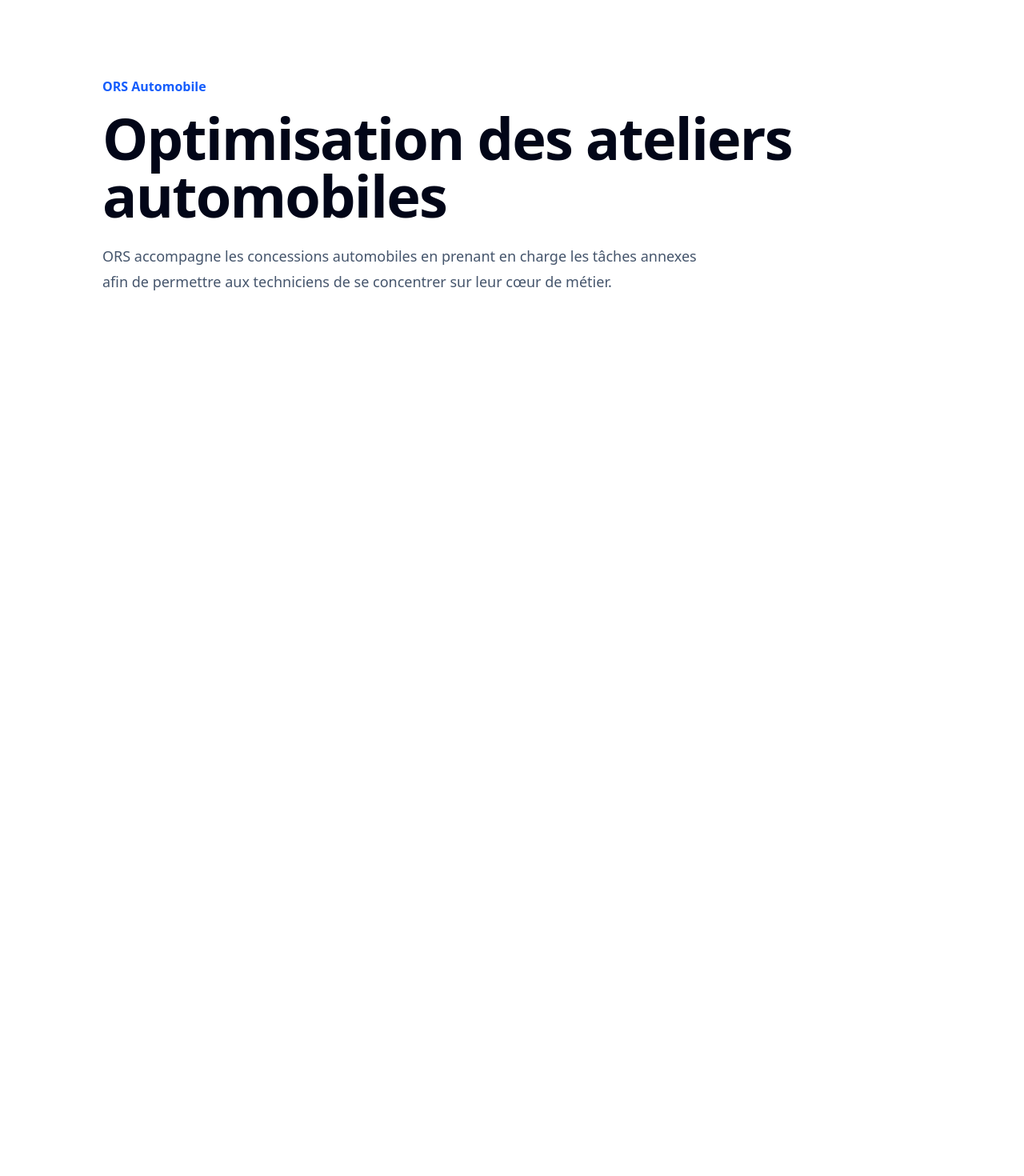
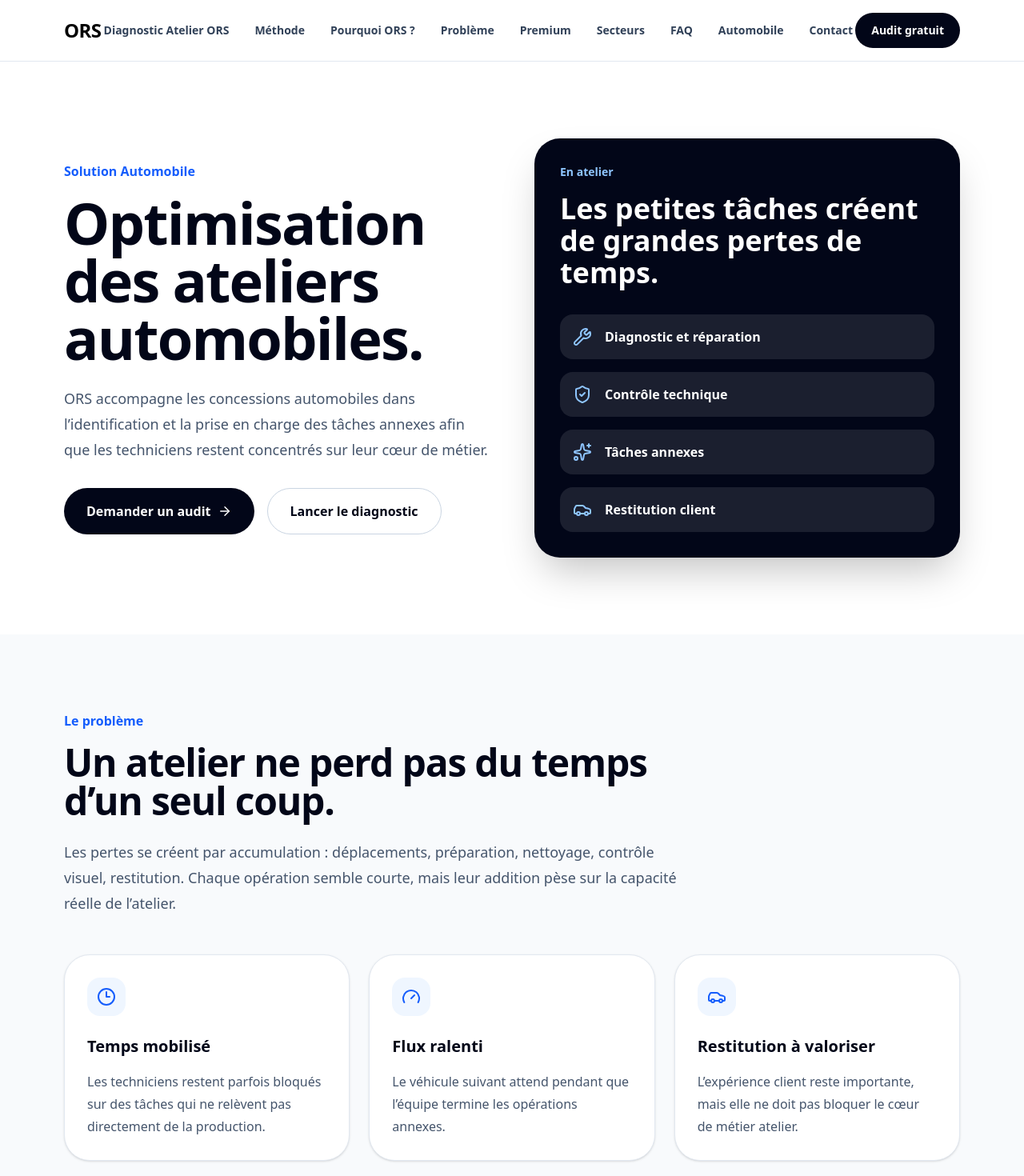
Before and after one commit to vekuAa/ors-solution, a Next.js app: page /automobile in a window 1280 px wide. Shown: the top 1470 px of the page at 80% size. Before the commit the page ends 800 px from the top, so only its background shows below. Built offline with nearby package versions, Linux system fonts and the light colour scheme.

Commit message:
Initial ORS website

```diff
--- a/app/automobile/page.tsx
+++ b/app/automobile/page.tsx
@@ -1,19 +1,155 @@
+import Navbar from "@/components/Navbar";
+import Footer from "@/components/Footer";
+import RoiCalculator from "@/components/RoiCalculator";
+import MethodSection from "@/components/MethodSection";
+import ContactSection from "@/components/ContactSection";
+import {
+  ArrowRight,
+  Car,
+  Clock3,
+  Gauge,
+  ShieldCheck,
+  Sparkles,
+  Wrench,
+} from "lucide-react";
+
 export default function AutomobilePage() {
   return (
-    <main className="min-h-screen bg-white px-6 py-24 text-slate-950 lg:px-20">
-      <section className="mx-auto max-w-5xl">
-        <p className="font-bold text-blue-600">ORS Automobile</p>
+    <>
+      <Navbar />
 
-        <h1 className="mt-4 text-5xl font-black tracking-tight md:text-7xl">
-          Optimisation des ateliers automobiles
-        </h1>
+      <main className="bg-white text-slate-950">
+        <section className="px-6 py-24 lg:px-20">
+          <div className="mx-auto grid max-w-7xl items-center gap-14 lg:grid-cols-2">
+            <div>
+              <p className="font-bold text-blue-600">Solution Automobile</p>
 
-        <p className="mt-6 max-w-3xl text-lg leading-8 text-slate-600">
-          ORS accompagne les concessions automobiles en prenant en charge les
-          tâches annexes afin de permettre aux techniciens de se concentrer sur
-          leur cœur de métier.
-        </p>
-      </section>
-    </main>
+              <h1 className="mt-4 text-5xl font-black tracking-tight md:text-7xl">
+                Optimisation des ateliers automobiles.
+              </h1>
+
+              <p className="mt-6 max-w-2xl text-lg leading-8 text-slate-600">
+                ORS accompagne les concessions automobiles dans l’identification
+                et la prise en charge des tâches annexes afin que les techniciens
+                restent concentrés sur leur cœur de métier.
+              </p>
+
+              <div className="mt-8 flex flex-col gap-4 sm:flex-row">
+                <a
+                  href="#contact"
+                  className="inline-flex items-center justify-center gap-2 rounded-full bg-slate-950 px-7 py-4 font-black text-white"
+                >
+                  Demander un audit
+                  <ArrowRight size={18} />
+                </a>
+
+                <a
+                  href="#diagnostic"
+                  className="rounded-full border border-slate-300 px-7 py-4 text-center font-black"
+                >
+                  Lancer le diagnostic
+                </a>
+              </div>
+            </div>
+
+            <div className="rounded-[2rem] bg-slate-950 p-8 text-white shadow-2xl">
+              <p className="text-sm font-bold text-blue-300">En atelier</p>
+
+              <h2 className="mt-4 text-4xl font-black">
+                Les petites tâches créent de grandes pertes de temps.
+              </h2>
+
+              <div className="mt-8 grid gap-4">
+                <MiniLine icon={<Wrench />} text="Diagnostic et réparation" />
+                <MiniLine icon={<ShieldCheck />} text="Contrôle technique" />
+                <MiniLine icon={<Sparkles />} text="Tâches annexes" />
+                <MiniLine icon={<Car />} text="Restitution client" />
+              </div>
+            </div>
+          </div>
+        </section>
+
+        <section className="bg-slate-50 px-6 py-24 lg:px-20">
+          <div className="mx-auto max-w-7xl">
+            <div className="max-w-3xl">
+              <p className="font-bold text-blue-600">Le problème</p>
+
+              <h2 className="mt-4 text-4xl font-black tracking-tight md:text-5xl">
+                Un atelier ne perd pas du temps d’un seul coup.
+              </h2>
+
+              <p className="mt-6 text-lg leading-8 text-slate-600">
+                Les pertes se créent par accumulation : déplacements,
+                préparation, nettoyage, contrôle visuel, restitution. Chaque
+                opération semble courte, mais leur addition pèse sur la capacité
+                réelle de l’atelier.
+              </p>
+            </div>
+
+            <div className="mt-12 grid gap-6 md:grid-cols-3">
+              <Card
+                icon={<Clock3 />}
+                title="Temps mobilisé"
+                text="Les techniciens restent parfois bloqués sur des tâches qui ne relèvent pas directement de la production."
+              />
+
+              <Card
+                icon={<Gauge />}
+                title="Flux ralenti"
+                text="Le véhicule suivant attend pendant que l’équipe termine les opérations annexes."
+              />
+
+              <Card
+                icon={<Car />}
+                title="Restitution à valoriser"
+                text="L’expérience client reste importante, mais elle ne doit pas bloquer le cœur de métier atelier."
+              />
+            </div>
+          </div>
+        </section>
+
+        <MethodSection />
+        <RoiCalculator />
+        <ContactSection />
+      </main>
+
+      <Footer />
+    </>
   );
 }
+
+function MiniLine({
+  icon,
+  text,
+}: {
+  icon: React.ReactNode;
+  text: string;
+}) {
+  return (
+    <div className="flex items-center gap-4 rounded-2xl bg-white/10 p-4">
+      <div className="text-blue-300">{icon}</div>
+      <p className="font-bold">{text}</p>
+    </div>
+  );
+}
+
+function Card({
+  icon,
+  title,
+  text,
+}: {
+  icon: React.ReactNode;
+  title: string;
+  text: string;
+}) {
+  return (
+    <div className="rounded-[2rem] border border-slate-200 bg-white p-7 shadow-sm">
+      <div className="mb-6 inline-flex rounded-2xl bg-blue-50 p-3 text-blue-600">
+        {icon}
+      </div>
+
+      <h3 className="text-xl font-black">{title}</h3>
+      <p className="mt-4 leading-7 text-slate-600">{text}</p>
+    </div>
+  );
+}
--- /dev/null
+++ b/app/contact/ContactSection.tsx
@@ -0,0 +1,99 @@
+"use client";
+
+import { motion } from "framer-motion";
+import { ArrowRight, Mail, Phone, ShieldCheck } from "lucide-react";
+
+export default function ContactSection() {
+  return (
+    <section id="contact" className="bg-white px-6 py-24 lg:px-20">
+      <div className="mx-auto max-w-7xl">
+        <motion.div
+          initial={{ opacity: 0, y: 28 }}
+          whileInView={{ opacity: 1, y: 0 }}
+          viewport={{ once: true, margin: "-80px" }}
+          transition={{ duration: 0.55 }}
+          className="overflow-hidden rounded-[2.5rem] bg-slate-950 text-white shadow-2xl"
+        >
+          <div className="grid gap-10 p-8 md:p-12 lg:grid-cols-[1.2fr_0.8fr] lg:p-16">
+            <div>
+              <p className="font-bold text-blue-300">Audit ORS</p>
+
+              <h2 className="mt-4 text-4xl font-black tracking-tight md:text-6xl">
+                Parlons de votre organisation atelier.
+              </h2>
+
+              <p className="mt-6 max-w-2xl text-lg leading-8 text-slate-300">
+                ORS analyse votre fonctionnement, identifie les tâches annexes
+                qui ralentissent vos équipes et vous propose une organisation
+                adaptée à votre réalité terrain.
+              </p>
+
+              <div className="mt-8 flex flex-col gap-4 sm:flex-row">
+                <a
+                  href="mailto:contact@ors-solution.fr?subject=Demande d’audit ORS"
+                  className="inline-flex items-center justify-center gap-2 rounded-full bg-blue-600 px-7 py-4 font-black text-white transition hover:scale-105 hover:bg-blue-500"
+                >
+                  Demander un audit
+                  <ArrowRight size={18} />
+                </a>
+
+                <a
+                  href="mailto:contact@ors-solution.fr"
+                  className="inline-flex items-center justify-center gap-2 rounded-full border border-white/20 px-7 py-4 font-black text-white transition hover:bg-white/10"
+                >
+                  <Mail size={18} />
+                  contact@ors-solution.fr
+                </a>
+              </div>
+            </div>
+
+            <div className="rounded-[2rem] bg-white p-6 text-slate-950">
+              <div className="space-y-5">
+                <Info
+                  icon={<ShieldCheck size={22} />}
+                  title="Premier échange"
+                  text="Compréhension de votre atelier, de vos volumes et de vos contraintes."
+                />
+
+                <Info
+                  icon={<Phone size={22} />}
+                  title="Audit simple"
+                  text="Analyse des tâches annexes et estimation du temps mobilisé."
+                />
+
+                <Info
+                  icon={<ArrowRight size={22} />}
+                  title="Proposition adaptée"
+                  text="Mise en place possible d’une solution ORS selon vos besoins."
+                />
+              </div>
+            </div>
+          </div>
+        </motion.div>
+      </div>
+    </section>
+  );
+}
+
+function Info({
+  icon,
+  title,
+  text,
+}: {
+  icon: React.ReactNode;
+  title: string;
+  text: string;
+}) {
+  return (
+    <div className="flex gap-4 rounded-3xl bg-slate-50 p-5">
+      <div className="h-fit rounded-2xl bg-blue-50 p-3 text-blue-600">
+        {icon}
+      </div>
+
+      <div>
+        <p className="font-black">{title}</p>
+        <p className="mt-2 leading-7 text-slate-600">{text}</p>
+      </div>
+    </div>
+  );
+}
--- a/components/Navbar.tsx
+++ b/components/Navbar.tsx
@@ -13,6 +13,7 @@ const links = [
   { label: "Premium", href: "#premium" },
   { label: "Secteurs", href: "#secteurs" },
   { label: "FAQ", href: "#faq" },
+  { label: "Automobile", href: "/automobile" },
   { label: "Contact", href: "#contact" },
 ];
 
@@ -27,11 +28,17 @@ export default function Navbar() {
         </Link>
 
         <nav className="hidden items-center gap-8 text-sm font-bold text-slate-700 md:flex">
-          {links.map((link) => (
-            <a key={link.href} href={link.href} className="hover:text-blue-600">
-              {link.label}
-            </a>
-          ))}
+{links.map((link) =>
+  link.href.startsWith("/") ? (
+    <Link key={link.href} href={link.href} className="hover:text-blue-600">
+      {link.label}
+    </Link>
+  ) : (
+    <a key={link.href} href={link.href} className="hover:text-blue-600">
+      {link.label}
+    </a>
+  )
+)}
         </nav>
 
         <a
@@ -53,11 +60,17 @@ export default function Navbar() {
       {open && (
         <div className="border-t border-slate-200 bg-white px-6 py-5 md:hidden">
           <div className="flex flex-col gap-4 font-bold text-slate-800">
-            {links.map((link) => (
-              <a key={link.href} href={link.href} onClick={() => setOpen(false)}>
-                {link.label}
-              </a>
-            ))}
+{links.map((link) =>
+  link.href.startsWith("/") ? (
+    <Link key={link.href} href={link.href} className="hover:text-blue-600">
+      {link.label}
+    </Link>
+  ) : (
+    <a key={link.href} href={link.href} className="hover:text-blue-600">
+      {link.label}
+    </a>
+  )
+)}
 
             <a
               href="#contact"
```
